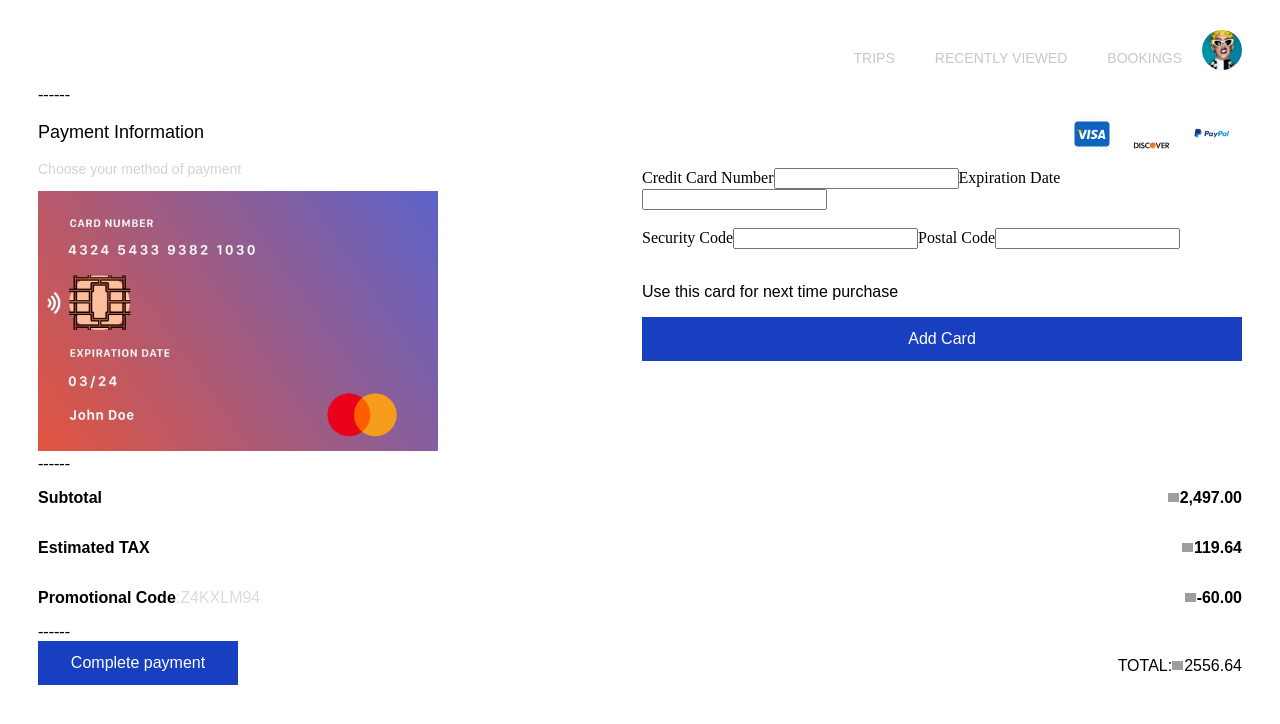
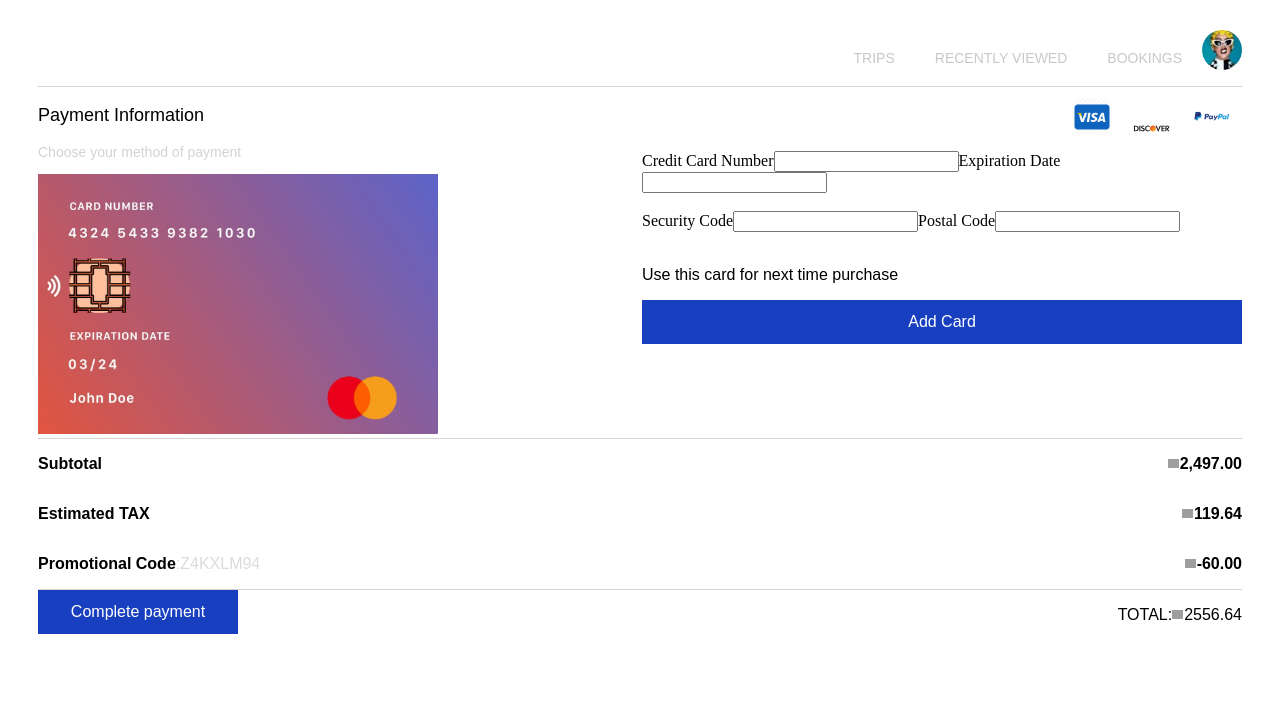
Before and after one commit to iamAbayomi/ncktech-test, a Vue app: page / in a window 1280 px wide. Shown: the top 724 px of the page. Built offline with nearby package versions, Linux system fonts and the light colour scheme; grey boxes are pictures that could not be loaded.

Commit message:
add division class

```diff
--- a/src/App.vue
+++ b/src/App.vue
@@ -21,7 +21,7 @@
 
       <div id="main-details" class="main-details">
 
-        <div class="menu-line"> ------ </div>
+        <div class="division">  </div>
 
         <div class="payment-information-section">
             <div class="card-type">
@@ -62,7 +62,7 @@
             </div>
         </div>
 
-        <div class="menu-line"> ------ </div>
+        <div class="division">  </div>
 
         <div class="payment-details-section">
           <div class="sub-total-div flex-row">
@@ -105,7 +105,7 @@
           </div>
         </div>
 
-        <div class="menu-line"> ------ </div>
+        <div class="division">  </div>
 
         <div class="payment-accept-section">
             <input type="submit" class="blue-button" value="Complete payment">
@@ -220,6 +220,13 @@ p{
   font-weight: 700;
 }
 
+.division{
+  color: lightgray;
+  border: solid lightgray;
+  border-width: 0px 0px 1px 0px ;
+
+}
+
 .payment-details-section{
 
 }
```
